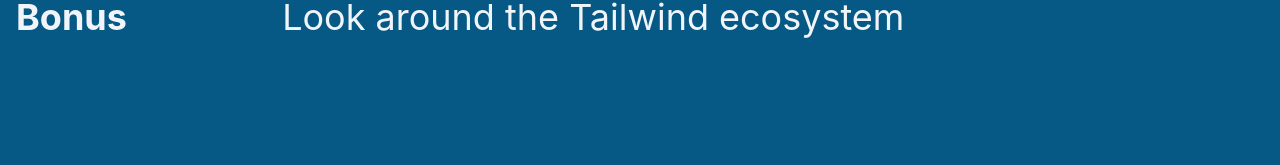
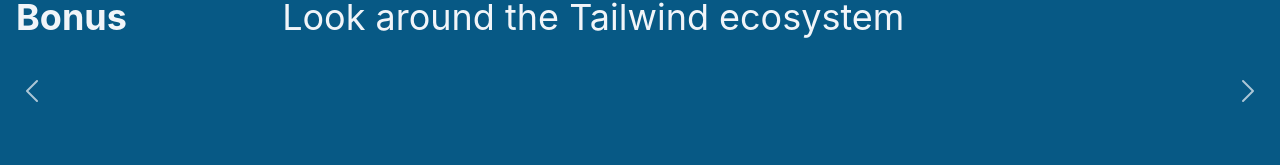
Before and after one commit to simon-lang/css-layouts, a React (Vite) app: page / in a window 1280 px wide. Shown: the part 1109-1274 px from the top of the page. Built offline with nearby package versions, Linux system fonts and the light colour scheme.

Commit message:
Keybinds and prev/next arrows

```diff
--- a/src/App.tsx
+++ b/src/App.tsx
@@ -8,6 +8,7 @@
 import { Position } from './Position'
 import { Slide } from './Slide'
 import { Title } from './Title'
+import './keyboard'
 
 function App() {
   return (
--- a/src/Nav.tsx
+++ b/src/Nav.tsx
@@ -1,11 +1,19 @@
+import { ChevronLeftIcon, ChevronRightIcon } from '@heroicons/react/24/solid'
+
 export function Nav({ prev, next }: any) {
   return (
     <>
-      <a href={`#${prev}`} className="p-4 pt-32 pr-32 absolute bottom-4 left-4 text-xl hover:opacity-70">
-        Back
+      <a
+        href={`#${prev}`}
+        className="px-4 pr-16 absolute bottom-0 top-0 left-0 flex items-center opacity-70 hover:opacity-100"
+      >
+        <ChevronLeftIcon className="w-8" />
       </a>
-      <a href={`#${next}`} className="p-4 pt-32 pl-32 absolute bottom-4 right-8 text-xl hover:opacity-70">
-        Next
+      <a
+        href={`#${next}`}
+        className="px-4 pl-16 absolute bottom-0 top-0 right-0 flex items-center opacity-70 hover:opacity-100"
+      >
+        <ChevronRightIcon className="w-8" />
       </a>
     </>
   )
--- /dev/null
+++ b/src/keyboard.ts
@@ -0,0 +1,18 @@
+// @ts-ignore
+if (!window.initialised) {
+  // @ts-ignore
+  window.initialised = true
+  const slides = ['', 'outline', 'intro', 'position', 'flex', 'grid', 'demo', 'dm']
+  window.addEventListener('keyup', (e) => {
+    const hash = window.location.hash.slice(1)
+    let index = slides.indexOf(hash)
+    if (e.key === 'ArrowLeft' && index > 0) {
+      index--
+    } else if (e.key === 'ArrowRight' && index < slides.length - 1) {
+      index++
+    } else {
+      return
+    }
+    window.location.hash = slides[index]
+  })
+}
```
